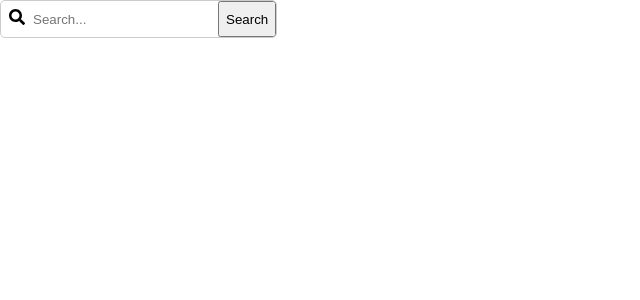
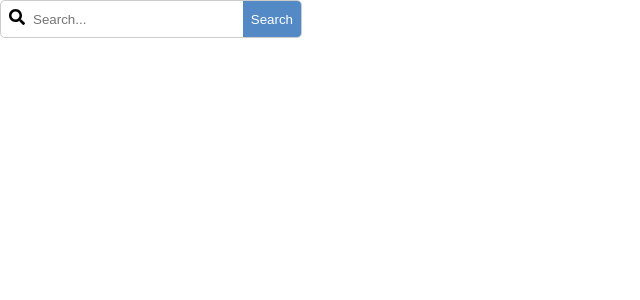
Before and after one commit to mmcintyre1/weather-app-ui, a React (Create React App) app: page / in a window 1280 px wide. Shown: the top 300 px of the page, without its empty margins (0-640 px from the left). Built offline with nearby package versions, Linux system fonts and the light colour scheme.

Commit message:
updated css for search bar

```diff
--- a/src/components/SearchBar.js
+++ b/src/components/SearchBar.js
@@ -29,9 +29,9 @@ class SearchBar extends React.Component {
 
   render() {
     return (
-      <form class="search-container" onSubmit={this.handleSubmit}>
-        <i class="search-icon"><FaSearch /></i>
-        <input class="search-box" type="search" value={this.state.value} onChange={this.handleChange} name="search" placeholder="Search..." />
+      <form class="searchContainer" onSubmit={this.handleSubmit}>
+        <i class="searchIcon"><FaSearch /></i>
+        <input class="searchBox" type="search" value={this.state.value} onChange={this.handleChange} name="search" placeholder="Search..." />
         <input type="submit" value="Search" class="searchButton" />
       </form>
     )
--- a/src/index.css
+++ b/src/index.css
@@ -12,29 +12,48 @@ code {
     monospace;
 }
 
-.search-container {
-  display: inline-flex;
-  flex: 1 1 300px;
-  position: relative;
+.searchContainer {
+  display: grid;
+  grid-template-columns:1.5rem 4fr 1fr;
+  width:300px;
   border: 1px solid #ccc;
   border-radius: 5px;
   overflow: hidden;
 }
 
-.search-icon {
-  padding: 0.5rem;
+.searchContainer:focus-within i {
+  display: none;
 }
 
-.search-box {
-  border: 0;
-  padding: 0.5rem 0.5rem 0.5rem 0;
-  flex: 1;
+.searchContainer:focus-within .searchBox{
+  grid-column:1/4;
 }
 
-.search-button {
+.searchContainer:focus-within .searchBox::placeholder {
+  color:transparent;
+}
+
+.searchIcon {
+  padding: 0.5rem;
+  grid-row:1;
+  grid-column:1/2;
+  z-index:2
+}
+
+.searchBox {
+  border: 0;
+  padding: 0.5rem;
+  grid-column:2/4;
+  grid-row:1;
+  outline:none;
+}
+
+.searchButton {
   background: #538AC5;
   border: 0;
   color: white;
   padding: 0.5rem;
   border-radius: 0;
+  grid-column:4/5;
+  grid-row:1;
 }
```
